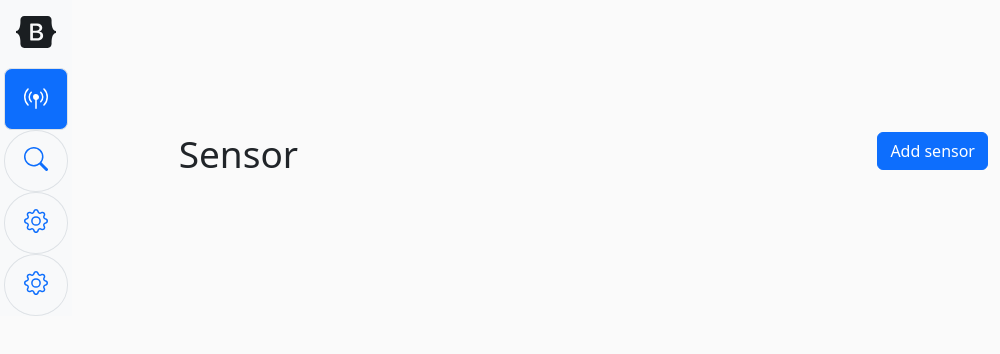
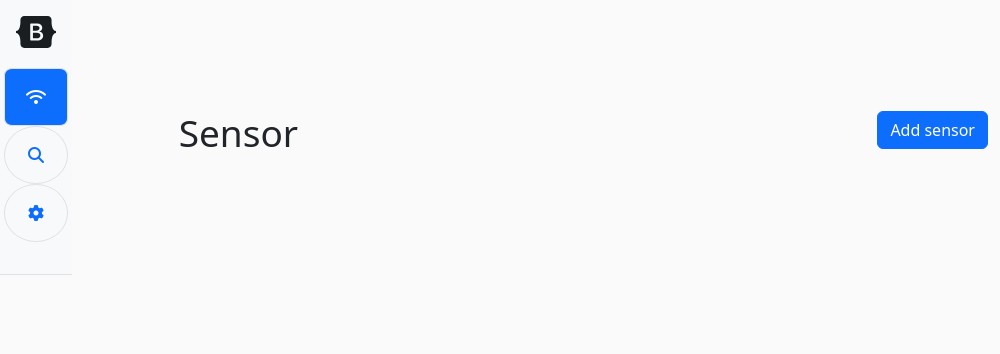
Before and after one commit to hallym-peerism/peerism-data-manager, an Electron app: page src/static/main.html in a window 1000 px wide. Both pictures are taken after a click on the link 35 px from the left and 99 px from the top of the page. Drawn offline with nearby package versions, Linux system fonts and the light colour scheme.

Commit message:
svg 파일을 font awesome 파일로 대체, cdn 으로 js, css, svg  파일 대체. 들여쓰기 맞춤. 버그 수정

```diff
--- a/src/static/js/sidebar.js
+++ b/src/static/js/sidebar.js
@@ -4,18 +4,14 @@ let currentId = document.querySelector(".active").id.toString(); // 현재 페
 
 // a 태그에서 마우스가 벗어날 때 "active" 클래스를 제거하는 함수를 정의합니다.
 function removeActiveClass(e) {
-
-  for (link of links) { // 현재 active 상태가 아닌 버튼들의 active 클래스를 제거합니다.
-    if (link.id != currentId) {
+  const activeList = document.querySelectorAll('.nav-link.active');
+  for (element of activeList) { // 현재 active 상태가 아닌 버튼들의 active 클래스를 제거합니다.
+    if (element.id != currentId) {
       link.classList.remove('active');
     }
   }
 
-  if (currentId == e.target.id) {
 
-  } else { // 현재 active 상태가 아닌 버튼의 active 클래스를 제거합니다.
-    this.classList.remove('active');
-  }
 }
 
 // a 태그 위로 마우스가 올라갈 때 "active" 클래스를 추가하는 함수를 정의합니다.
--- a/src/static/main.html
+++ b/src/static/main.html
@@ -51,35 +51,27 @@
       <ul class="nav nav-pills nav-flush flex-column mb-auto text-center">
         <li class="nav-item">
           <a href="#" id="sensorView" class="nav-link active py-3 border-bottom rounded-0" aria-current="page"
-            title="sensorView" data-bs-toggle="tooltip" data-bs-placement="right">
-            <svg class="bi pe-none" width="24" height="24" role="img" aria-label="sensorView">
-              <use xlink:href="#sensorView" />
-            </svg>
+            title="sensorView" data-bs-toggle="tooltip"  data-bs-placement="right">
+            <i class="fa-solid fa-wifi" width="24" height="24" role="img" aria-label="sensorView"></i>
           </a>
         </li>
         <li>
           <a href="#" id="searchView" class="nav-link py-3 border-bottom rounded-0" title="searchView"
             data-bs-toggle="tooltip" data-bs-placement="right">
-            <svg class="bi pe-none" width="24" height="24" role="img" viewBox="0 0 13 13" aria-label="searchView">
-              <use xlink:href="#searchView" />
-            </svg>
+            <i class="fa-solid fa-magnifying-glass"></i>
           </a>
         </li>
         <li>
           <a href="#" id="settingView" class="nav-link py-3 border-bottom rounded-0" title="Orders"
             data-bs-toggle="tooltip" data-bs-placement="right">
-            <svg class="bi pe-none" width="24" height="24" role="img" aria-label="Orders">
-              <use xlink:href="#table" />
-            </svg>
+            <i class="fa-solid fa-gear" width="24" height="24" role="img" aria-label="Orders"></i>
+
           </a>
         </li>
         <li>
-          <a href="#" id="3" class="nav-link py-3 border-bottom rounded-0" title="Orders" data-bs-toggle="tooltip"
-            data-bs-placement="right">
-            <svg class="bi pe-none" width="24" height="24" role="img" aria-label="Orders">
-              <use xlink:href="#table" />
-            </svg>
-          </a>
+          <div class="border-bottom py-3" style="height:100%; width:100%;">
+
+          </div>
         </li>
       </ul>
     </div>
```
Also changed, not shown: 2 other files.
